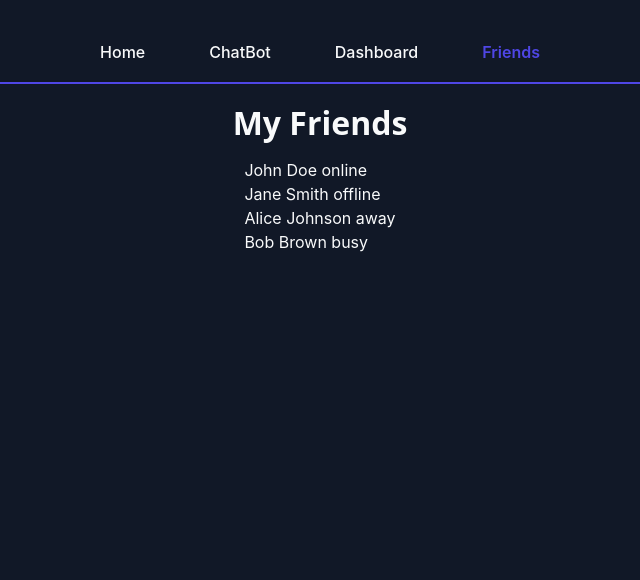
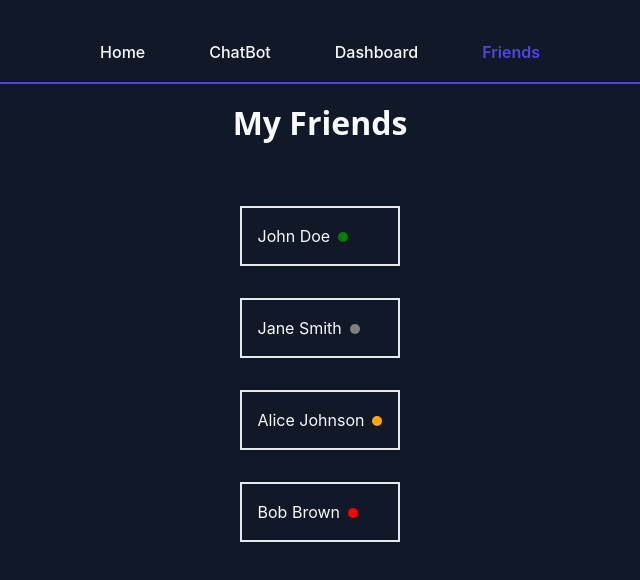
Before and after one commit to OssyCA/PersonalChatbot, a React (Vite) app in the folder chatbot_frontend/: page /friendPage in a window 1280 px wide. Shown: the top 580 px of the page, without its empty margins (320-960 px from the left). Built offline with nearby package versions, Linux system fonts and the light colour scheme.

Commit message:
added color to status

```diff
--- a/chatbot_frontend/src/Pages/FriendPage.jsx
+++ b/chatbot_frontend/src/Pages/FriendPage.jsx
@@ -1,27 +1,26 @@
 import React, { useEffect, useState } from "react";
 import Allfriends from "../TempData/tempfriends.json";
+import { getStatusColor } from "../Utils/ColorStatus";
 const FriendPage = () => {
-  const checkStatus = () => {
-    Allfriends.Friends.forEach((friend) => {
-      if (friend.status === "online") {
-        console.log(friend);
-      }
-    });
-  };
-  useEffect(() => {
-    checkStatus();
-  }, []);
   return (
     <>
       <h1>My Friends</h1>
       <div className="friendsContainer">
-        <div>
-          {Allfriends.Friends.map((friend, index) => (
-            <div key={index}>
-              {friend.name} {friend.status}
-            </div>
-          ))}
-        </div>
+        {Allfriends.Friends.map((friend, i) => (
+          <div key={i} className="friendDisplay">
+            {friend.name}
+            <span
+              style={{
+                display: "inline-block",
+                width: 10,
+                height: 10,
+                borderRadius: "50%",
+                marginLeft: 8,
+                backgroundColor: getStatusColor(friend.status),
+              }}
+            />
+          </div>
+        ))}
       </div>
     </>
   );
--- /dev/null
+++ b/chatbot_frontend/src/Utils/ColorStatus.js
@@ -0,0 +1,9 @@
+export function getStatusColor(status) {
+  const color = {
+    online: "green",
+    offline: "gray",
+    away: "orange",
+    busy: "red",
+  };
+  return color[status] ?? "black";
+}
--- a/chatbot_frontend/src/index.css
+++ b/chatbot_frontend/src/index.css
@@ -1175,3 +1175,14 @@ nav {
     padding: 0 var(--spacing-lg);
   }
 }
+
+.friendsContainer{
+    padding: var(--spacing-md);
+
+}
+
+.friendDisplay{
+    padding: var(--spacing-md);
+    border: 2px solid var(--border-color);
+    margin: var(--spacing-xl);
+}
```
